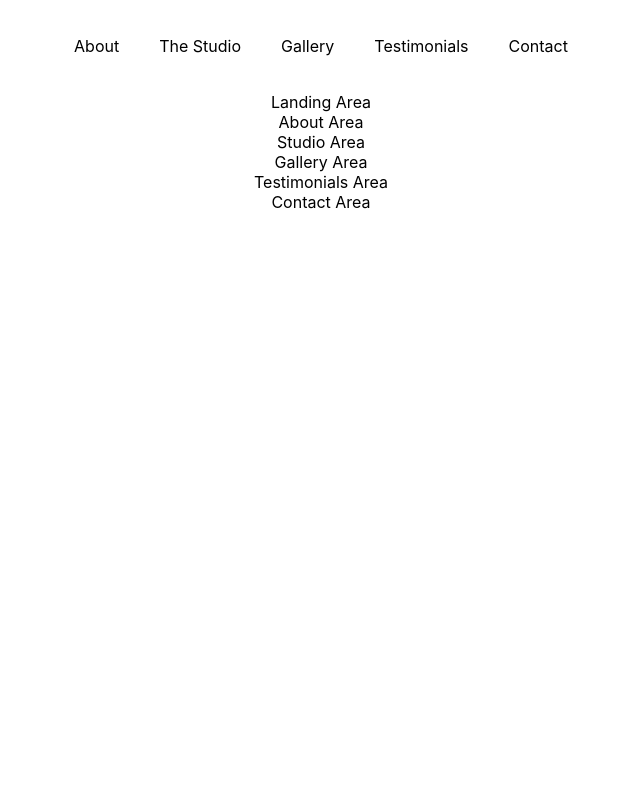
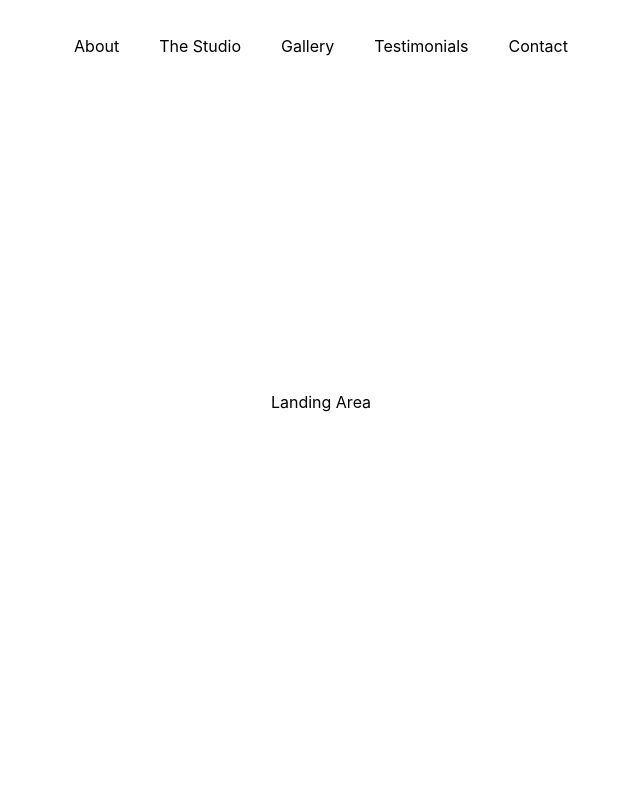
Before and after one commit to proiacm/C.P.Art-Studio, a React (Create React App) app: page / in a window 1280 px wide. Shown: the top 800 px of the page, without its empty margins (319-959 px from the left). Built offline with nearby package versions, Linux system fonts and the light colour scheme.

Commit message:
Add padding to components for visualization

```diff
--- a/src/About/About.css
+++ b/src/About/About.css
@@ -0,0 +1,3 @@
+.about {
+  padding: 300px;
+}
--- a/src/About/About.js
+++ b/src/About/About.js
@@ -4,7 +4,7 @@ import './About.css';
 const About = () => {
 
   return (
-        <div>
+        <div className='about'>
           About Area
         </div>
   )
--- a/src/Contact/Contact.css
+++ b/src/Contact/Contact.css
@@ -0,0 +1,3 @@
+.contact {
+  padding: 300px;
+}
--- a/src/Contact/Contact.js
+++ b/src/Contact/Contact.js
@@ -4,7 +4,7 @@ import './Contact.css';
 const Contact = () => {
 
   return (
-        <div>
+        <div className='contact'>
           Contact Area
         </div>
   )
--- a/src/Gallery/Gallery.css
+++ b/src/Gallery/Gallery.css
@@ -0,0 +1,3 @@
+.gallery {
+  padding: 300px;
+}
--- a/src/Gallery/Gallery.js
+++ b/src/Gallery/Gallery.js
@@ -4,7 +4,7 @@ import './Gallery.css';
 const Gallery = () => {
 
   return (
-        <div>
+        <div className='gallery'>
           Gallery Area
         </div>
   )
--- a/src/Landing/Landing.css
+++ b/src/Landing/Landing.css
@@ -0,0 +1,3 @@
+.landing {
+  padding: 300px;
+}
--- a/src/Landing/Landing.js
+++ b/src/Landing/Landing.js
@@ -4,7 +4,7 @@ import './Landing.css';
 const Landing = () => {
 
   return (
-        <div>
+        <div className='landing'>
           Landing Area
         </div>
   )
--- a/src/Studio/Studio.css
+++ b/src/Studio/Studio.css
@@ -0,0 +1,3 @@
+.studio {
+  padding: 300px;
+}
--- a/src/Studio/Studio.js
+++ b/src/Studio/Studio.js
@@ -4,7 +4,7 @@ import './Studio.css';
 const Studio = () => {
 
   return (
-        <div>
+        <div className='studio'>
           Studio Area
         </div>
   )
--- a/src/Testimonials/Testimonials.css
+++ b/src/Testimonials/Testimonials.css
@@ -0,0 +1,3 @@
+.testimonials {
+  padding: 300px;
+}
--- a/src/Testimonials/Testimonials.js
+++ b/src/Testimonials/Testimonials.js
@@ -4,7 +4,7 @@ import './Testimonials.css';
 const Testimonials = () => {
 
   return (
-        <div>
+        <div className='testimonials'>
           Testimonials Area
         </div>
   )
```
Also changed, not shown: 1 other file (tests, documents, lock files or other folders).
